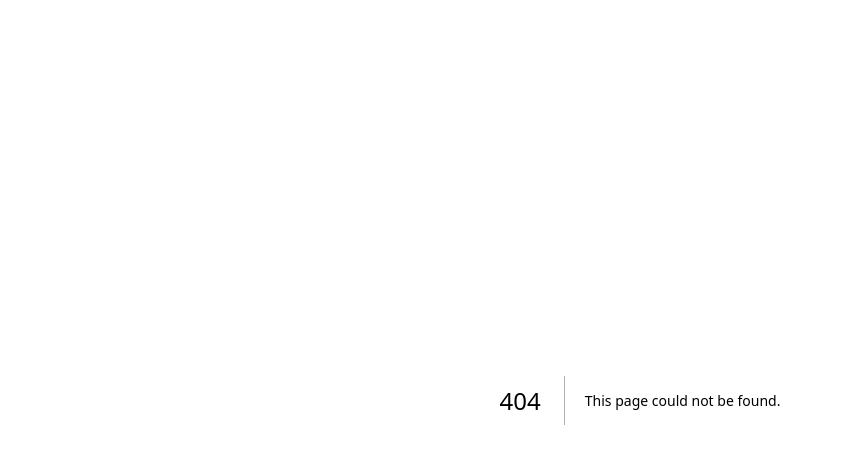
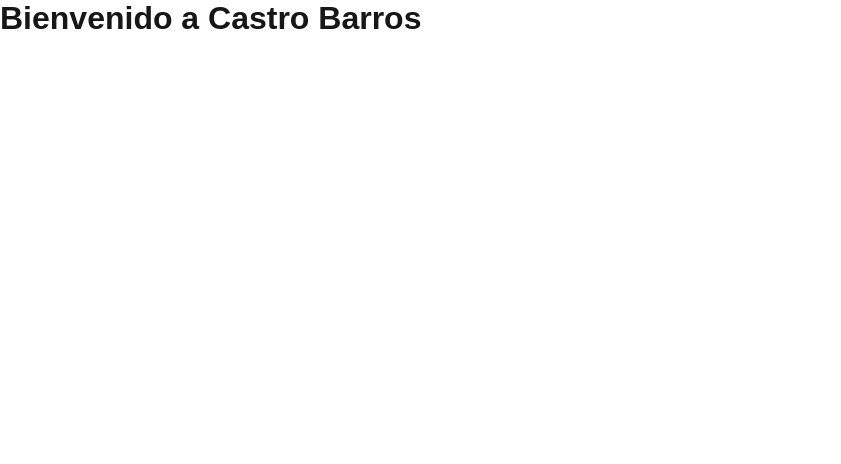
Before and after one commit to PioIX/2025-TPIN2-G11, a Next.js app in the folder front/: page /gameRoom in a window 1280 px wide. Before the commit this address had no page. Shown: the top 464 px of the page, without its empty margins (0-841 px from the left). Built offline with nearby package versions, Linux system fonts and the light colour scheme.

Commit message:
commit prueba

```diff
--- /dev/null
+++ b/front/src/app/gameRoom/page.js
@@ -0,0 +1,8 @@
+"use client"
+export default function GameRoom() {
+    return(
+        <div>
+            <h1>Bienvenido a Castro Barros</h1>
+        </div>
+    );
+}
--- a/front/src/components/modal.js
+++ b/front/src/components/modal.js
@@ -94,7 +94,7 @@ export default function Modal({
             <input
               type="number"
               min="6"
-              max="10"
+              max="16"
               value={cantidadJugadores}
               onChange={onChangeCantidadJugadores}
             />
```
